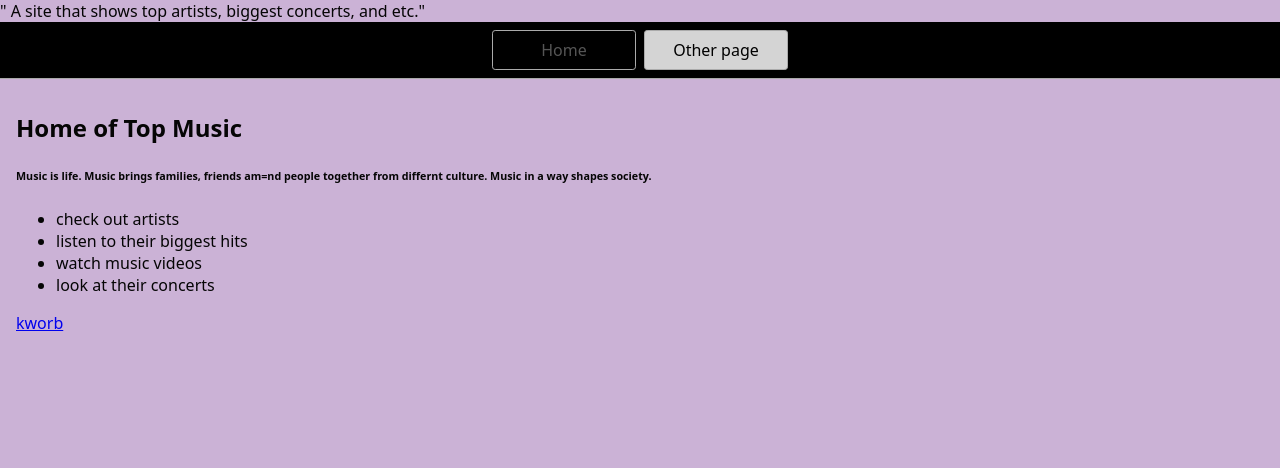
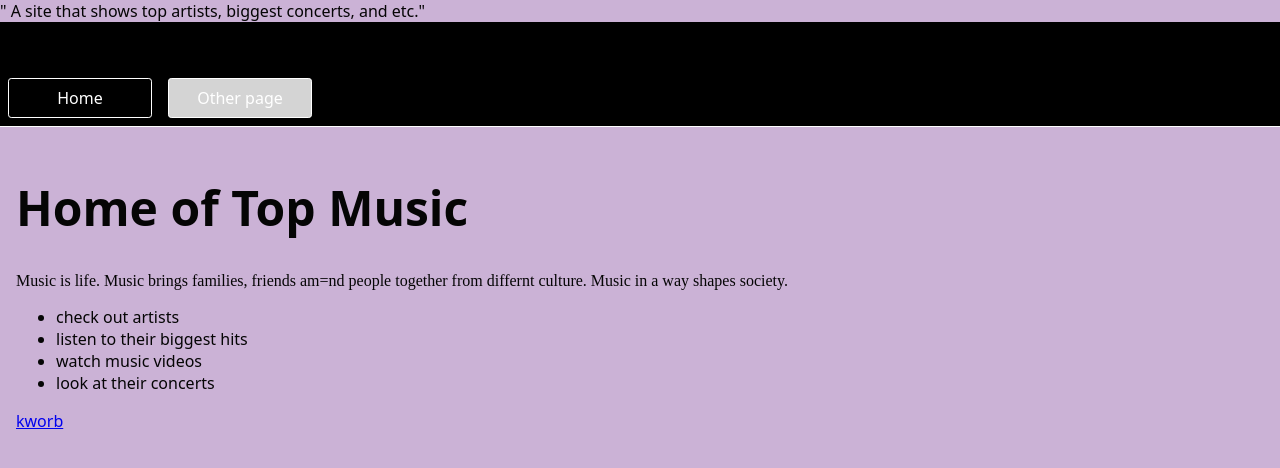
Before and after one commit to Shaymaa2006/firstcodeproject, a website: page index.html in a window 1280 px wide. Drawn offline with Linux system fonts and the light colour scheme.

Commit message:
firstproject

```diff
--- a/index.html
+++ b/index.html
@@ -12,13 +12,13 @@
     <script type="module" src="script.js"></script>
   </head>
   <body>
-    <nav style="background-color: black;">
-      <a href="/">Home</a>
+    <nav>
+      <a  href="/">Home</a>
       <a href="/page2.html"aria-current="page">Other page</a>
     </nav>
     <main>
       <h1>Home of Top Music</h1>
-      <h6>Music is life. Music brings families, friends am=nd people together from differnt culture. Music in a way shapes society.</h6>
+      <p>Music is life. Music brings families, friends am=nd people together from differnt culture. Music in a way shapes society.</p>
       <div>
       <ul>
         <li>check out artists</li>
--- a/package.json
+++ b/package.json
@@ -3,6 +3,7 @@
     "start": "servor --reload"
   },
   "dependencies": {
-    "servor": "^4.0.2"
+    "servor": "^4.0.2",
+    "prettier": "^1.15.3"
   }
 }
--- a/styles.css
+++ b/styles.css
@@ -12,27 +12,28 @@ body {
 nav {
   display: flex;
   flex-wrap: wrap;
-  align-items: center;
-  justify-content: center;
+  align-items: flex-start;
+  justify-content: flex-start;
   padding: 0.5rem;
-  gap: 0.5rem;
-  border-bottom: solid 1px #aaa;
-  background-color: #eee;
+  gap: 1rem;
+  border-bottom: solid 1px white;
+  background-color: black;
 }
 
 nav a {
   display: inline-block;
   min-width: 9rem;
+  margin-top: 3rem;
   padding: 0.5rem;
   border-radius: 0.2rem;
-  border: solid 1px #aaa;
+  border: solid 1px white;
   text-align: center;
   text-decoration: none;
-  color: #555;
+  color: white;
 }
 
 nav a[aria-current='page'] {
-  color: #000;
+  color: white;
   background-color: #d4d4d4;
 }
 
@@ -42,5 +43,9 @@ main {
 
 h1 {
   font-weight: bold;
-  font-size: 1.5rem;
+  font-size: 3rem;
 }
+p{
+  font-size: 1rem;
+  font-family:'Times New Roman', Times, serif ;
+}
```
Also changed, not shown: page2.html (+2 -2 lines).
